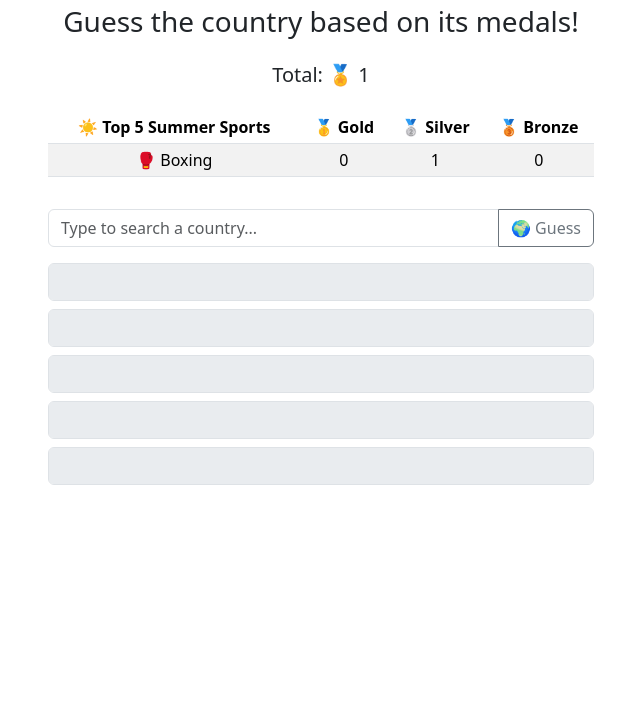
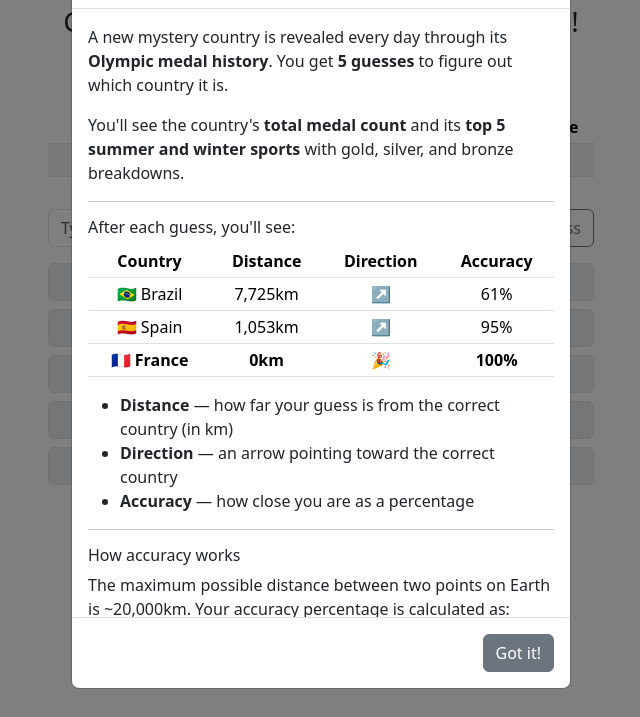
Before and after one commit to andrei-pascanean/olymple, a plain HTML site: page index.html in a window 1280 px wide. Shown: the part 83-800 px from the top of the page, without its empty margins (319-959 px from the left). Drawn offline with nearby package versions, Linux system fonts and the light colour scheme.

Commit message:
auto-show how to play pop-up for new players

```diff
--- a/index.html
+++ b/index.html
@@ -951,6 +951,13 @@
                     localStorage.removeItem(stateKey);
                 }
 
+                // Show How to Play for first-time visitors
+                if (!localStorage.getItem('olympleHasPlayed')) {
+                    const howToPlayModal = new bootstrap.Modal(document.getElementById('howToPlayModal'));
+                    howToPlayModal.show();
+                    localStorage.setItem('olympleHasPlayed', 'true');
+                }
+
                 document.getElementById("guess-button").onclick = handleGuess;
 
                 input.addEventListener('keydown', (e) => {
```
Also changed, not shown: README.md.
